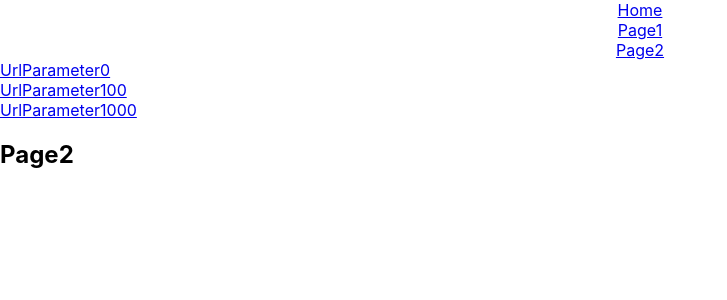
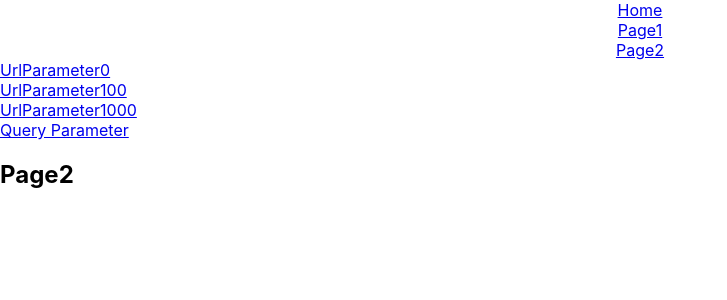
Before and after one commit to hinoharashinya/react-commentary, a React (Create React App) app: page /page2 in a window 1280 px wide. Shown: the top 300 px of the page, without its empty margins (0-727 px from the left). Built offline with nearby package versions, Linux system fonts and the light colour scheme.

Commit message:
add queryparameter

```diff
--- a/src/components/routing/Page2.jsx
+++ b/src/components/routing/Page2.jsx
@@ -10,6 +10,7 @@
           <br />
         </>
       ))}
+      <Link to="page2/999?name=hogehoge">Query Parameter</Link>
       <h2>Page2</h2>
     </>
   );
--- a/src/components/routing/UrlParameter.jsx
+++ b/src/components/routing/UrlParameter.jsx
@@ -1,11 +1,14 @@
-import {useParams} from "react-router-dom";
+import {useParams, useLocation} from "react-router-dom";
 
 export const UrlParameter = () => {
   const {id} = useParams();
+  const {search} = useLocation();
+  const query = new URLSearchParams(search);
   return(
     <>
       <h2>UrlParameter</h2>
       <p>{id}</p>
+      <p>{query.get("name")}</p>
     </>
   );
 }
```
